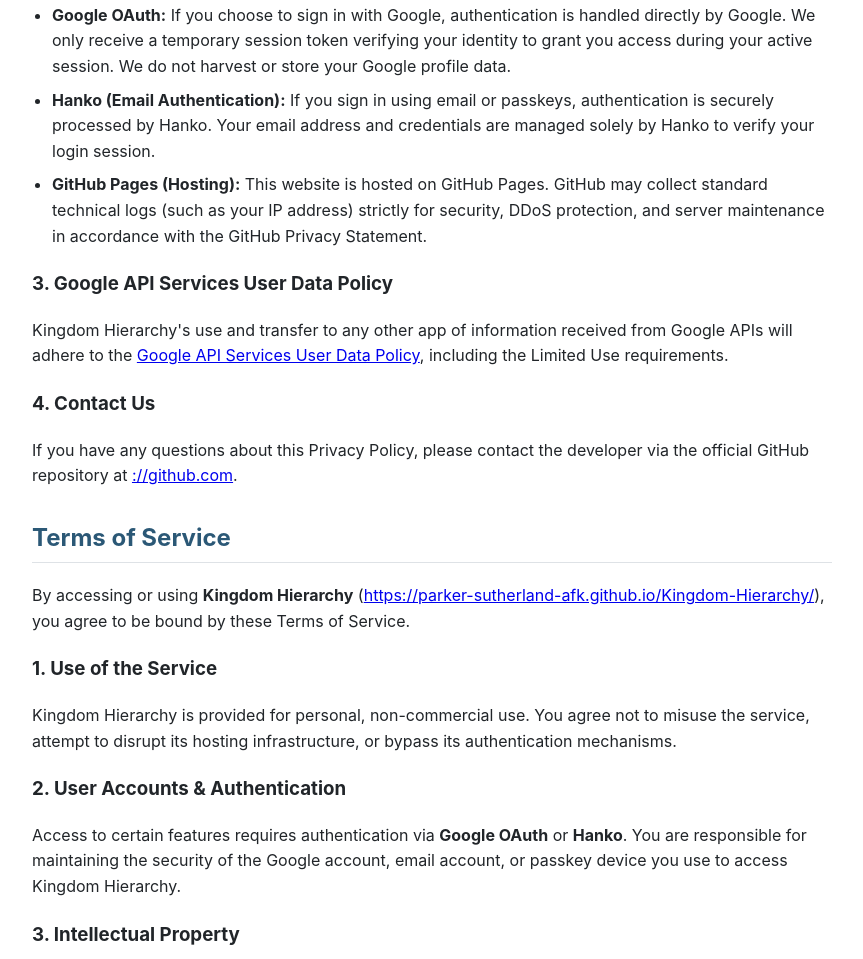
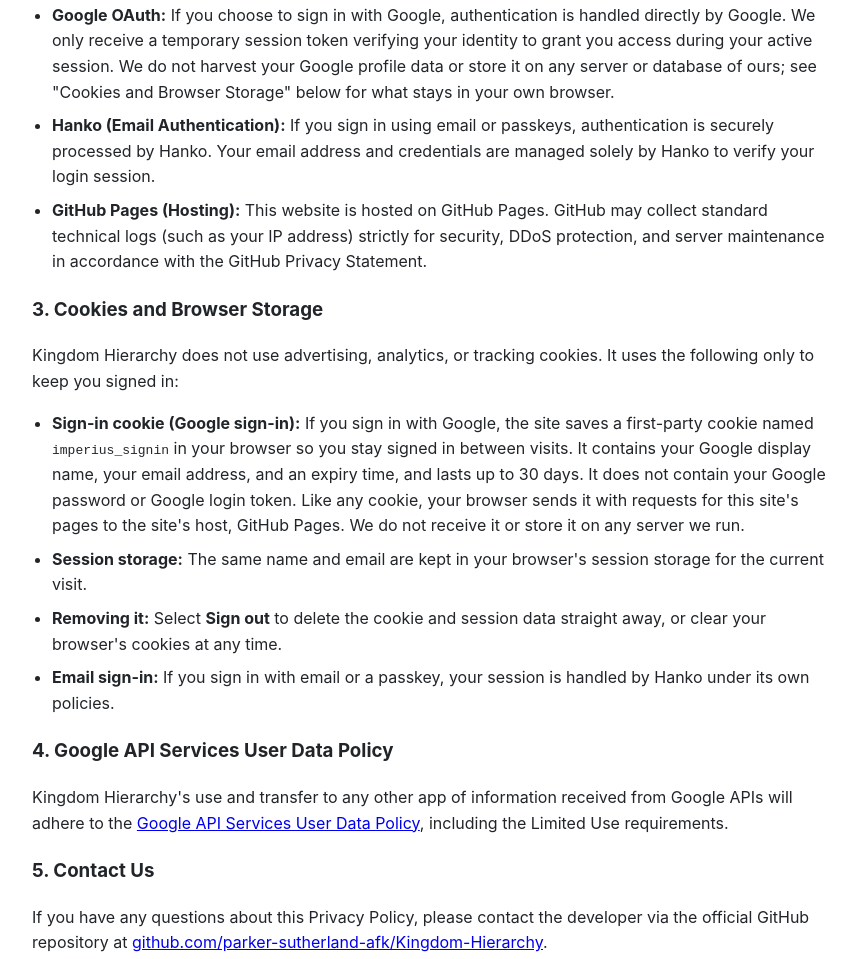
Before and after one commit to parker-sutherland-afk/Terms-of-Service-and-public-privacy-policy-for-Kingdom-Hierarchy, a plain HTML site: page index.html in a window 1280 px wide. Shown: the part 736-1695 px from the top of the page, without its empty margins (208-1071 px from the left). Drawn offline with Linux system fonts and the light colour scheme.

Commit message:
Disclose sign-in cookie and fix Google policy and contact links

```diff
--- a/index.html
+++ b/index.html
@@ -98,7 +98,7 @@
 <div class="container">
     <header>
         <h1>Kingdom Hierarchy</h1>
-        <p class="meta">Last Updated: November 12, 2026</p>
+        <p class="meta">Last Updated: November 13, 2026</p>
         <div class="nav-links">
             <a href="#privacy-policy">Jump to Privacy Policy</a>
             <a href="#terms-of-service">Jump to Terms of Service</a>
@@ -120,16 +120,25 @@
         <h3>2. Authentication & Third-Party Services</h3>
         <p>To allow you to securely log in without us storing your passwords or personal records, we rely on trusted third-party infrastructure providers:</p>
         <ul>
-            <li><strong>Google OAuth:</strong> If you choose to sign in with Google, authentication is handled directly by Google. We only receive a temporary session token verifying your identity to grant you access during your active session. We do not harvest or store your Google profile data.</li>
+            <li><strong>Google OAuth:</strong> If you choose to sign in with Google, authentication is handled directly by Google. We only receive a temporary session token verifying your identity to grant you access during your active session. We do not harvest your Google profile data or store it on any server or database of ours; see "Cookies and Browser Storage" below for what stays in your own browser.</li>
             <li><strong>Hanko (Email Authentication):</strong> If you sign in using email or passkeys, authentication is securely processed by Hanko. Your email address and credentials are managed solely by Hanko to verify your login session.</li>
             <li><strong>GitHub Pages (Hosting):</strong> This website is hosted on GitHub Pages. GitHub may collect standard technical logs (such as your IP address) strictly for security, DDoS protection, and server maintenance in accordance with the GitHub Privacy Statement.</li>
         </ul>
 
-        <h3>3. Google API Services User Data Policy</h3>
-        <p>Kingdom Hierarchy's use and transfer to any other app of information received from Google APIs will adhere to the <a href="https://google.com" target="_blank" rel="noopener noreferrer">Google API Services User Data Policy</a>, including the Limited Use requirements.</p>
+        <h3>3. Cookies and Browser Storage</h3>
+        <p>Kingdom Hierarchy does not use advertising, analytics, or tracking cookies. It uses the following only to keep you signed in:</p>
+        <ul>
+            <li><strong>Sign-in cookie (Google sign-in):</strong> If you sign in with Google, the site saves a first-party cookie named <code>imperius_signin</code> in your browser so you stay signed in between visits. It contains your Google display name, your email address, and an expiry time, and lasts up to 30 days. It does not contain your Google password or Google login token. Like any cookie, your browser sends it with requests for this site's pages to the site's host, GitHub Pages. We do not receive it or store it on any server we run.</li>
+            <li><strong>Session storage:</strong> The same name and email are kept in your browser's session storage for the current visit.</li>
+            <li><strong>Removing it:</strong> Select <strong>Sign out</strong> to delete the cookie and session data straight away, or clear your browser's cookies at any time.</li>
+            <li><strong>Email sign-in:</strong> If you sign in with email or a passkey, your session is handled by Hanko under its own policies.</li>
+        </ul>
 
-        <h3>4. Contact Us</h3>
-        <p>If you have any questions about this Privacy Policy, please contact the developer via the official GitHub repository at <a href="https://github.com" target="_blank" rel="noopener noreferrer">://github.com</a>.</p>
+        <h3>4. Google API Services User Data Policy</h3>
+        <p>Kingdom Hierarchy's use and transfer to any other app of information received from Google APIs will adhere to the <a href="https://developers.google.com/terms/api-services-user-data-policy" target="_blank" rel="noopener noreferrer">Google API Services User Data Policy</a>, including the Limited Use requirements.</p>
+
+        <h3>5. Contact Us</h3>
+        <p>If you have any questions about this Privacy Policy, please contact the developer via the official GitHub repository at <a href="https://github.com/parker-sutherland-afk/Kingdom-Hierarchy" target="_blank" rel="noopener noreferrer">github.com/parker-sutherland-afk/Kingdom-Hierarchy</a>.</p>
     </section>
 
     <!-- TERMS OF SERVICE SECTION -->
```
